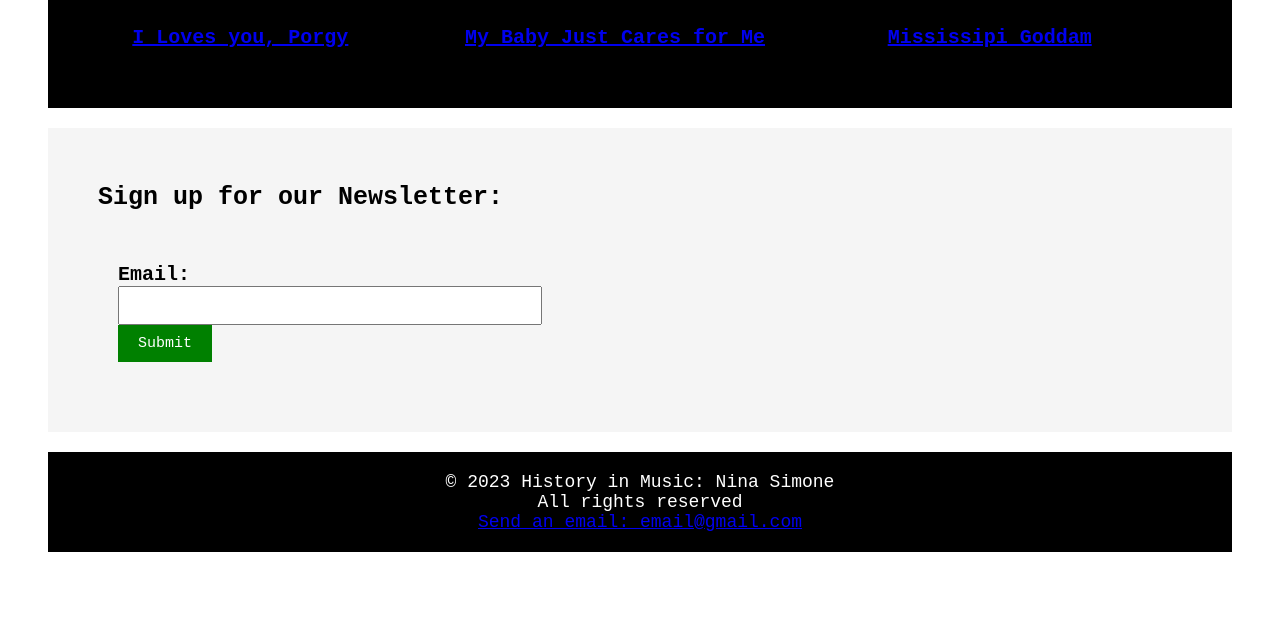
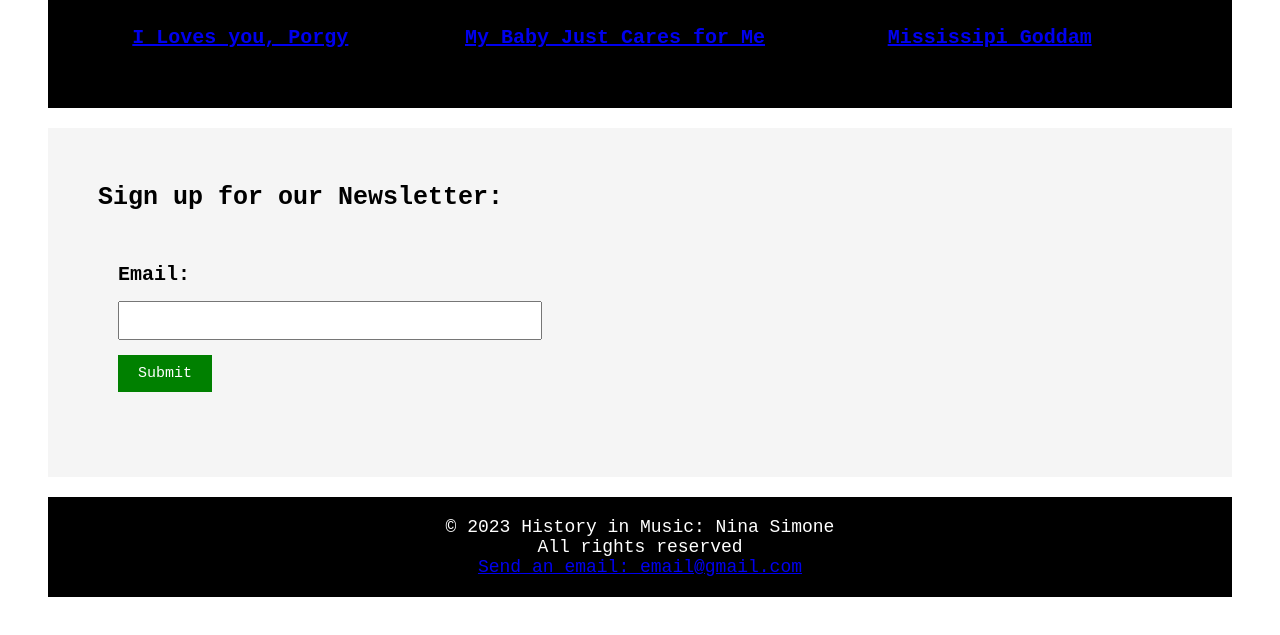
Before and after one commit to ale6885/Project1, a plain HTML site: page newsletter.html in a window 1280 px wide. Shown: the part 245-880 px from the top of the page. Before the commit the page ends 845 px from the top, so only its background shows below. Drawn offline with Linux system fonts and the light colour scheme.

Commit message:
form submit space fixed

```diff
--- a/newsletter.html
+++ b/newsletter.html
@@ -29,9 +29,9 @@
 			<h2 class="section-title">Sign up for our Newsletter:</h2>
 
 				<form action="/action_page.php" method="POST">
-					<label for="email">Email:</label>
-					<input type="email" id="email" name="email" required>
-					<input class="form" type="submit" value="Submit">
+					<div><label for="email">Email:</label></div>
+					<div><input type="email" id="email" name="email" required></div>
+					<div><input class="form" type="submit" value="Submit"></div>
 				  </form>
         </section>
 	</main>
```
